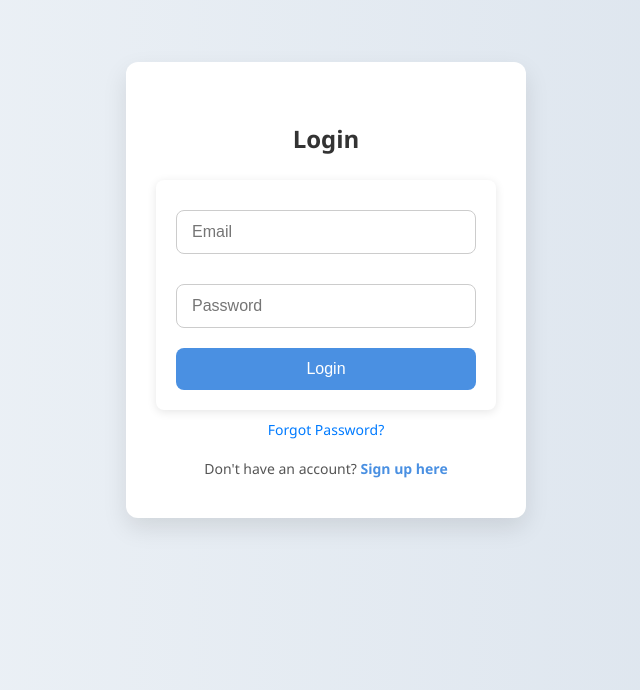
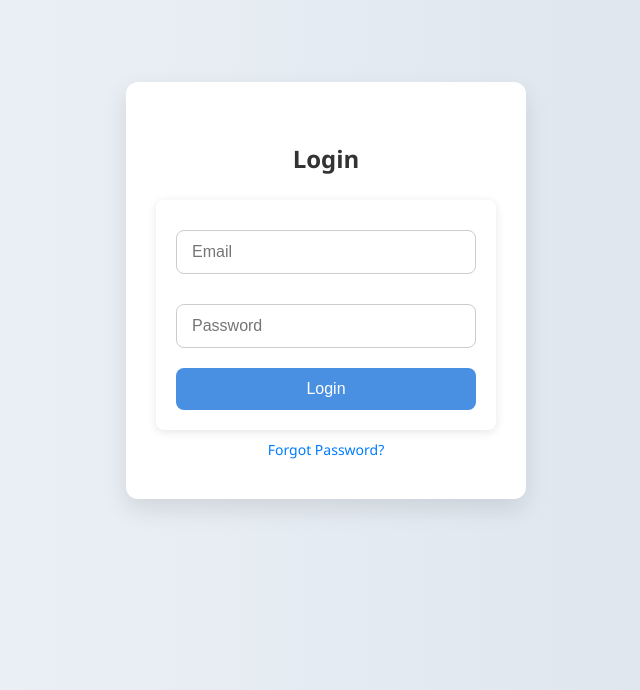
Before and after one commit to Pragyagit-07/Clinic--Management--System, a React app in the folder Frontend/: page /login in a window 1280 px wide. Shown: the part 110-800 px from the top of the page, without its empty margins (314-954 px from the left). Built offline with nearby package versions, Linux system fonts and the light colour scheme; no server answers; the HTML template or start-up script is replaced by a standard one.

Commit message:
Remove sign page lin from login

```diff
--- a/Frontend/src/App.jsx
+++ b/Frontend/src/App.jsx
@@ -26,7 +26,7 @@ function App() {
         {/* <Route path="/" element={<Login />} /> */}
 
 {/* Auth routes */}
-<Route path="/signup" element={<SignUp />} />
+{/* < Route path='/signup' element={<SignUp/>}/> */}
 <Route path="/login" element={<Login />} />
 
 {/* Dashboard routes */}
--- a/Frontend/src/components/Login.jsx
+++ b/Frontend/src/components/Login.jsx
@@ -91,9 +91,9 @@ const [showResetBox, setShowResetBox] = useState(false);
     <button onClick={handleResetPassword}>Send Reset Email</button>
   </div>
 )}
-      <p className="signup-link">
+      {/* <p className="signup-link">
           Don't have an account? <Link to="/signup">Sign up here</Link>
-        </p>
+        </p> */}
       </div>
      </div>
   );
```
